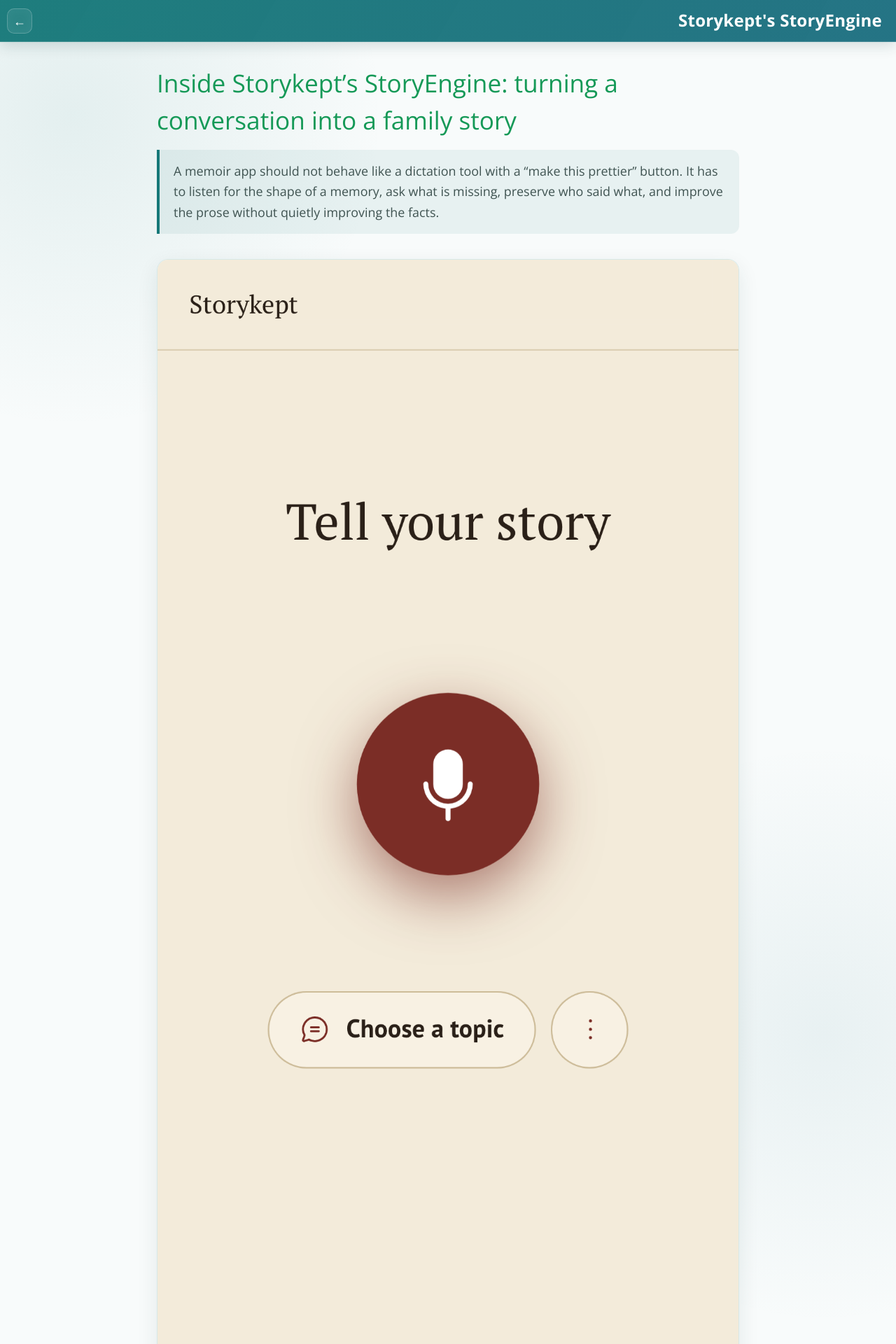
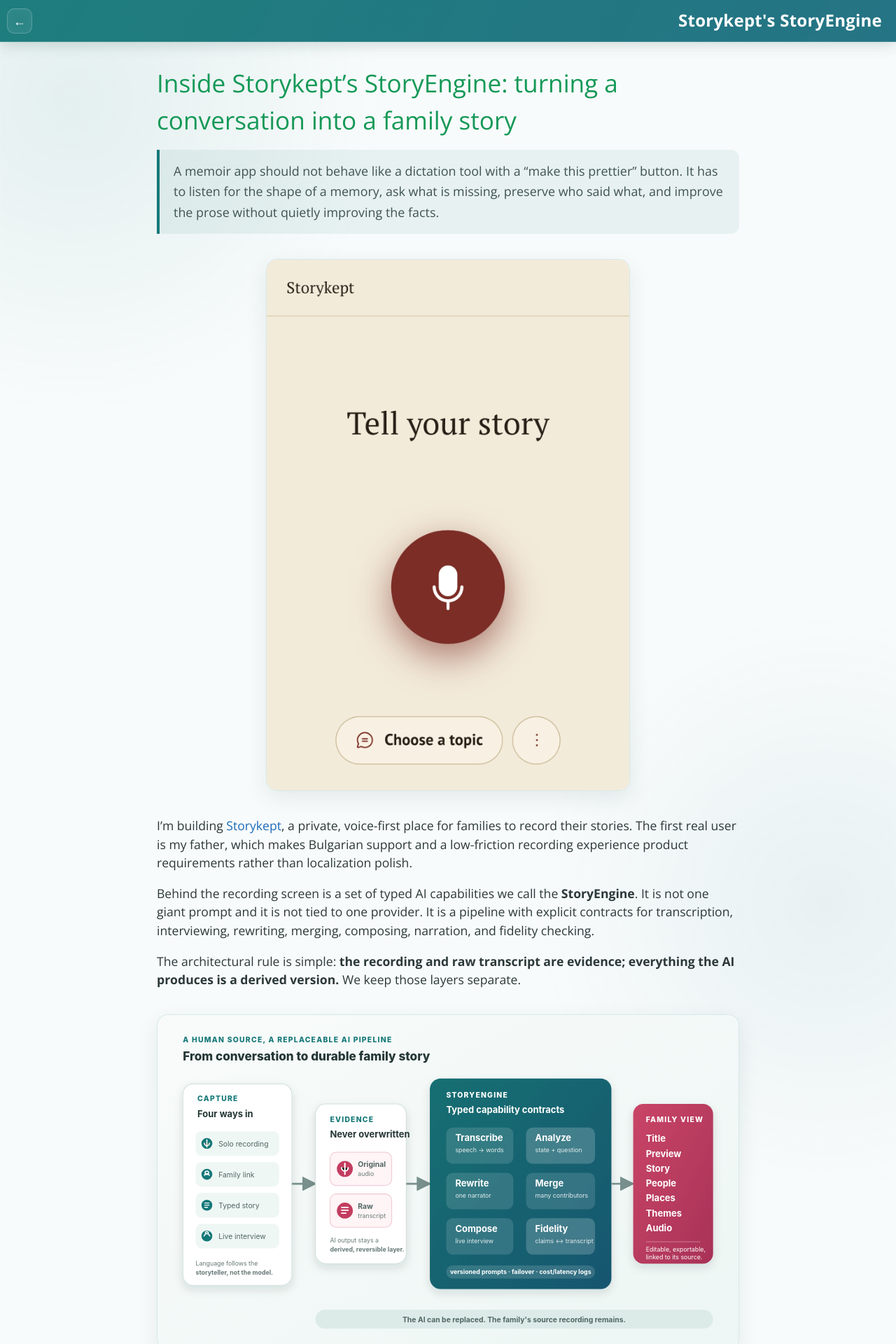
Before and after one commit to GeorgiKostov/georgikostov.github.io, a Jekyll site: the page built from posts/storykept-story-engine.md, in a window 1280 px wide. Shown: the top 1920 px of the page at 70% size. Built offline with Jekyll 4.4.1, drawn with Linux system fonts in a browser that asks for light colours.

Commit message:
blog: frame product screenshots for long-form posts

```diff
--- a/assets/css/style.scss
+++ b/assets/css/style.scss
@@ -450,6 +450,16 @@
 
 .article-figure--hero {
   max-width: 900px;
+}
+
+.article-figure--phone {
+  max-width: 520px;
+}
+
+.article-figure--phone img {
+  max-height: 760px;
+  object-fit: cover;
+  object-position: top;
 }
 
 .article-figure figcaption {
--- a/posts/storykept-story-engine.md
+++ b/posts/storykept-story-engine.md
@@ -14,7 +14,7 @@
   <p>A memoir app should not behave like a dictation tool with a “make this prettier” button. It has to listen for the shape of a memory, ask what is missing, preserve who said what, and improve the prose without quietly improving the facts.</p>
 </div>
 
-<figure class="article-figure article-figure--hero">
+<figure class="article-figure article-figure--phone">
   <img src="/assets/images/projects/storykept-capture.png" alt="Storykept voice capture screen showing a family story being recorded">
 </figure>
 
```
Also changed, not shown: posts/rebuilt-content-system.md (+1 -1 lines).
